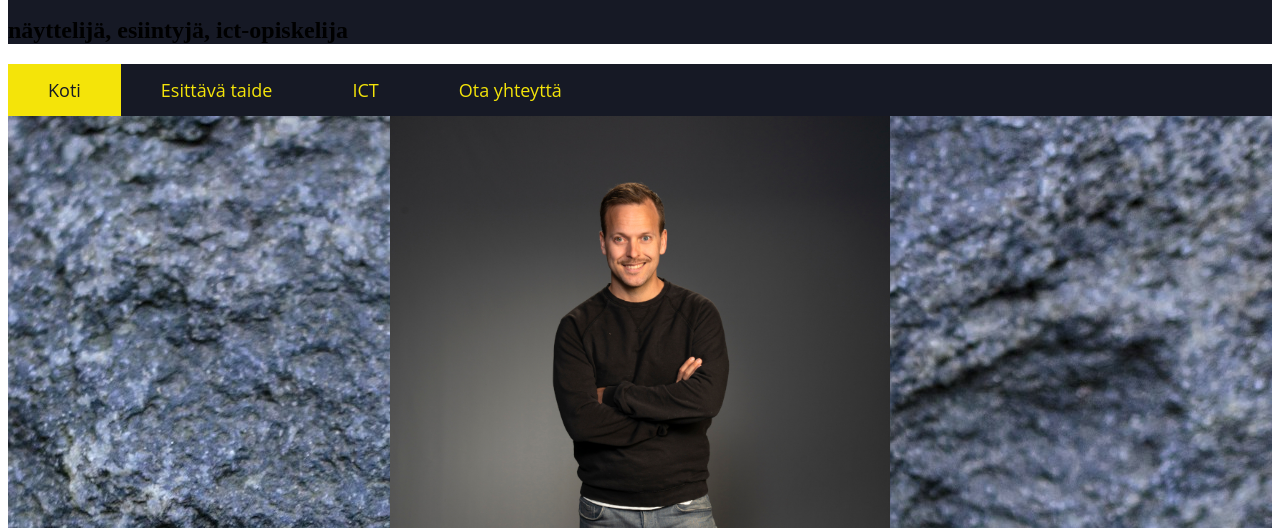
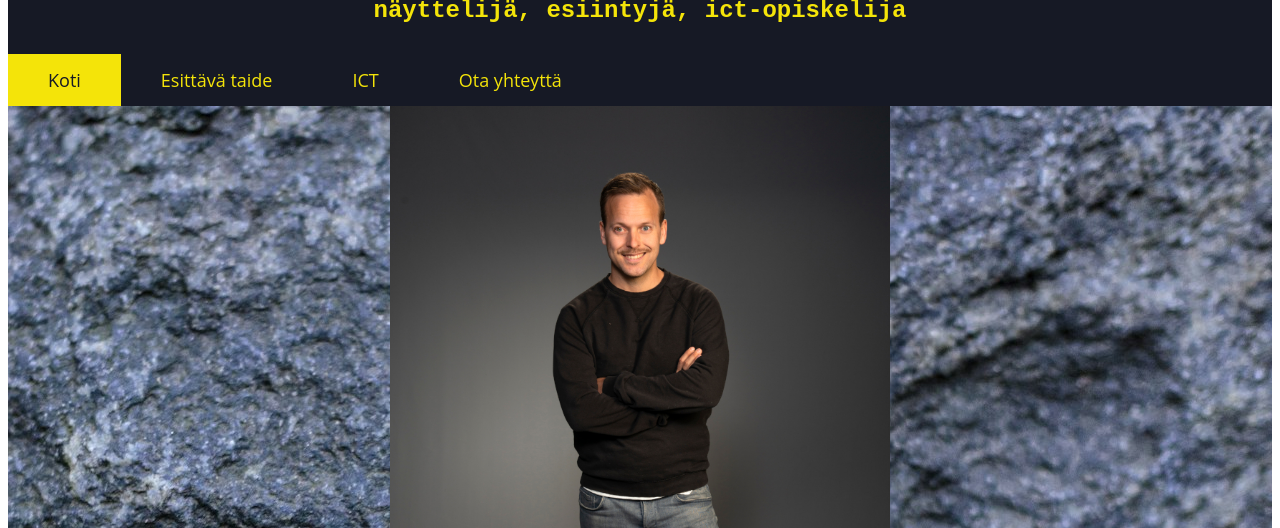
Before and after one commit to anssivalikainen/anssivalikainen.github.io, a plain HTML site: page index.html in a window 1280 px wide. Shown: the part 272-800 px from the top of the page. Drawn offline with Linux system fonts and the light colour scheme.

Commit message:
Update style.css

```diff
--- a/style.css
+++ b/style.css
@@ -10,7 +10,7 @@ header img {
     margin: auto;
     width: 200px;
 }
-header h1, header h3 {
+header h1, header h2 {
     position: relative;
     text-align: center;
     margin: 0 30px;
```
